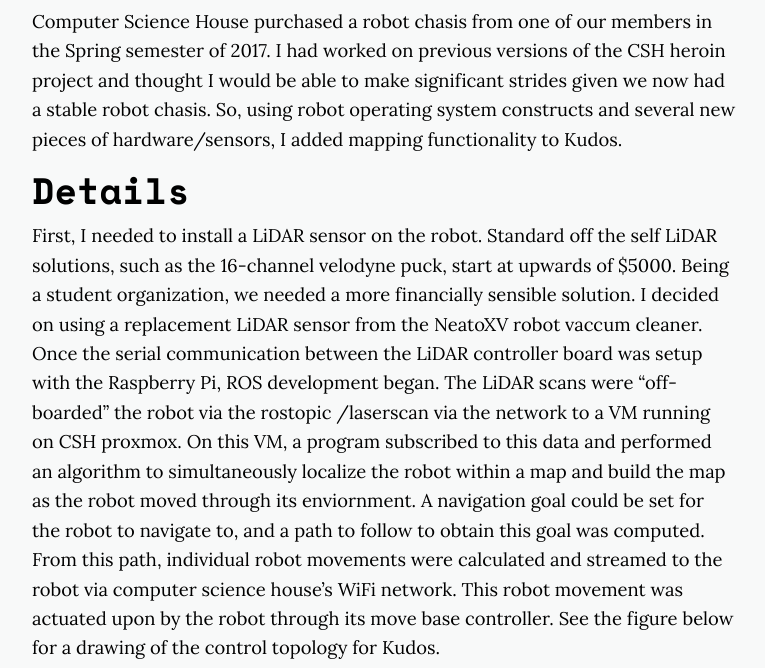
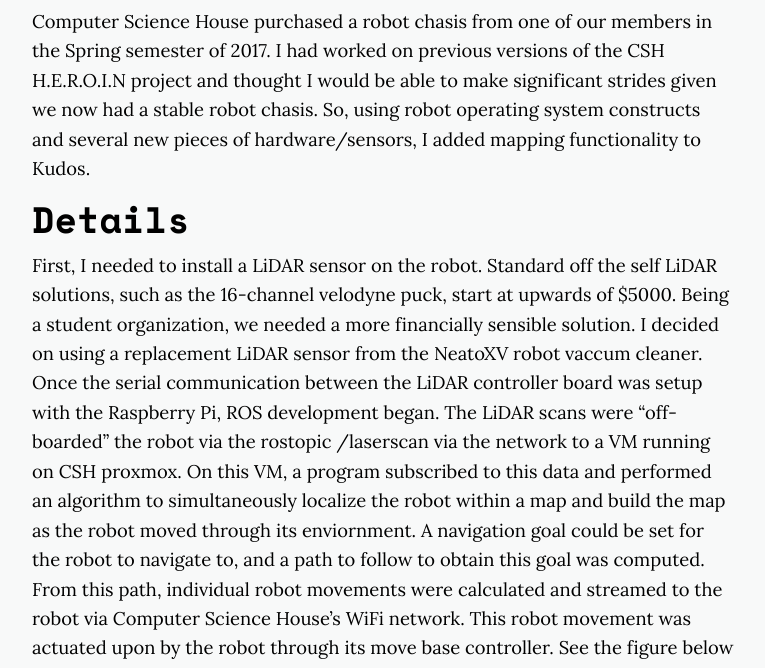
Before and after one commit to ComputerScienceHouse/blog, a Jekyll site: the page built from _posts/2018-04-01-kudos-mapping-and-slam.md, in a window 1280 px wide and 1400 px high, scrolled down 513 px. Shown: the part 251-919 px from the top of the window, without its empty margins (256-1021 px from the left). Built offline with Jekyll 4.4.1, drawn with Linux system fonts in a browser that asks for light colours; nearby versions of some CDN libraries; some of the changed text lies outside the part shown.

Commit message:
fix spelling issues per Jeff's review

```diff
--- a/_posts/2018-04-01-kudos-mapping-and-slam.md
+++ b/_posts/2018-04-01-kudos-mapping-and-slam.md
@@ -20,15 +20,15 @@
 ---
 
 ## Background
-Computer Science House purchased a robot chasis from one of our members in the Spring semester of 2017. I had worked on previous versions of the CSH heroin project and thought I would be able to make significant strides given we now had a stable robot chasis. So, using robot operating system constructs and several new pieces of hardware/sensors, I added mapping functionality to Kudos.
+Computer Science House purchased a robot chasis from one of our members in the Spring semester of 2017. I had worked on previous versions of the CSH H.E.R.O.I.N project and thought I would be able to make significant strides given we now had a stable robot chasis. So, using robot operating system constructs and several new pieces of hardware/sensors, I added mapping functionality to Kudos.
 
 ## Details
-First, I needed to install a LiDAR sensor on the robot. Standard off the self LiDAR solutions, such as the 16-channel velodyne puck, start at upwards of $5000. Being a student organization, we needed a more financially sensible solution. I decided on using a replacement LiDAR sensor from the NeatoXV robot vaccum cleaner. Once the serial communication between the LiDAR controller board was setup with the Raspberry Pi, ROS development began. The LiDAR scans were "off-boarded" the robot via the rostopic /laserscan via the network to a VM running on CSH proxmox. On this VM, a program subscribed to this data and performed an algorithm to simultaneously localize the robot within a map and build the map as the robot moved through its enviornment. A navigation goal could be set for the robot to navigate to, and a path to follow to obtain this goal was computed. From this path, individual robot movements were calculated and streamed to the robot via computer science house's WiFi network. This robot movement was actuated upon by the robot through its move base controller. See the figure below for a drawing of the control topology for Kudos.
+First, I needed to install a LiDAR sensor on the robot. Standard off the self LiDAR solutions, such as the 16-channel velodyne puck, start at upwards of $5000. Being a student organization, we needed a more financially sensible solution. I decided on using a replacement LiDAR sensor from the NeatoXV robot vaccum cleaner. Once the serial communication between the LiDAR controller board was setup with the Raspberry Pi, ROS development began. The LiDAR scans were "off-boarded" the robot via the rostopic /laserscan via the network to a VM running on CSH proxmox. On this VM, a program subscribed to this data and performed an algorithm to simultaneously localize the robot within a map and build the map as the robot moved through its enviornment. A navigation goal could be set for the robot to navigate to, and a path to follow to obtain this goal was computed. From this path, individual robot movements were calculated and streamed to the robot via Computer Science House's WiFi network. This robot movement was actuated upon by the robot through its move base controller. See the figure below for a drawing of the control topology for Kudos.
 
 ![Kudos Control Topology](http://www.trevorsherrard.com/images/KudosCommProtocol.png)
 
 ## Future Iterations
-For anyone thinking about working on this project in future student generations, make sure to develope/use a SLAM algorithm that takes it odometry data from encoders. Currently the software setups relies on a fairly consistent LiDAR scan update rate and a large difference between LiDAR scan frames. Unfortunately, most walls are very flat and not very feature-rich. Even more unfortunate, most of CSH is comprised of very flat walls, so Kudos had some difficulty navigating when traveling through long, straight hallways. Kudos has gearboxes that allow for easy install of AndyMark standard encoders.
+For anyone thinking about working on this project in future student generations, make sure to develop/use a SLAM algorithm that takes it odometry data from encoders. Currently the software setups relies on a fairly consistent LiDAR scan update rate and a large difference between LiDAR scan frames. Unfortunately, most walls are very flat and not very feature-rich. Even more unfortunate, most of CSH is comprised of very flat walls, so Kudos had some difficulty navigating when traveling through long, straight hallways. Kudos has gearboxes that allow for easy install of AndyMark standard encoders.
 
 ## GitHub Links
 Have a look at the project setup and code below!
```
